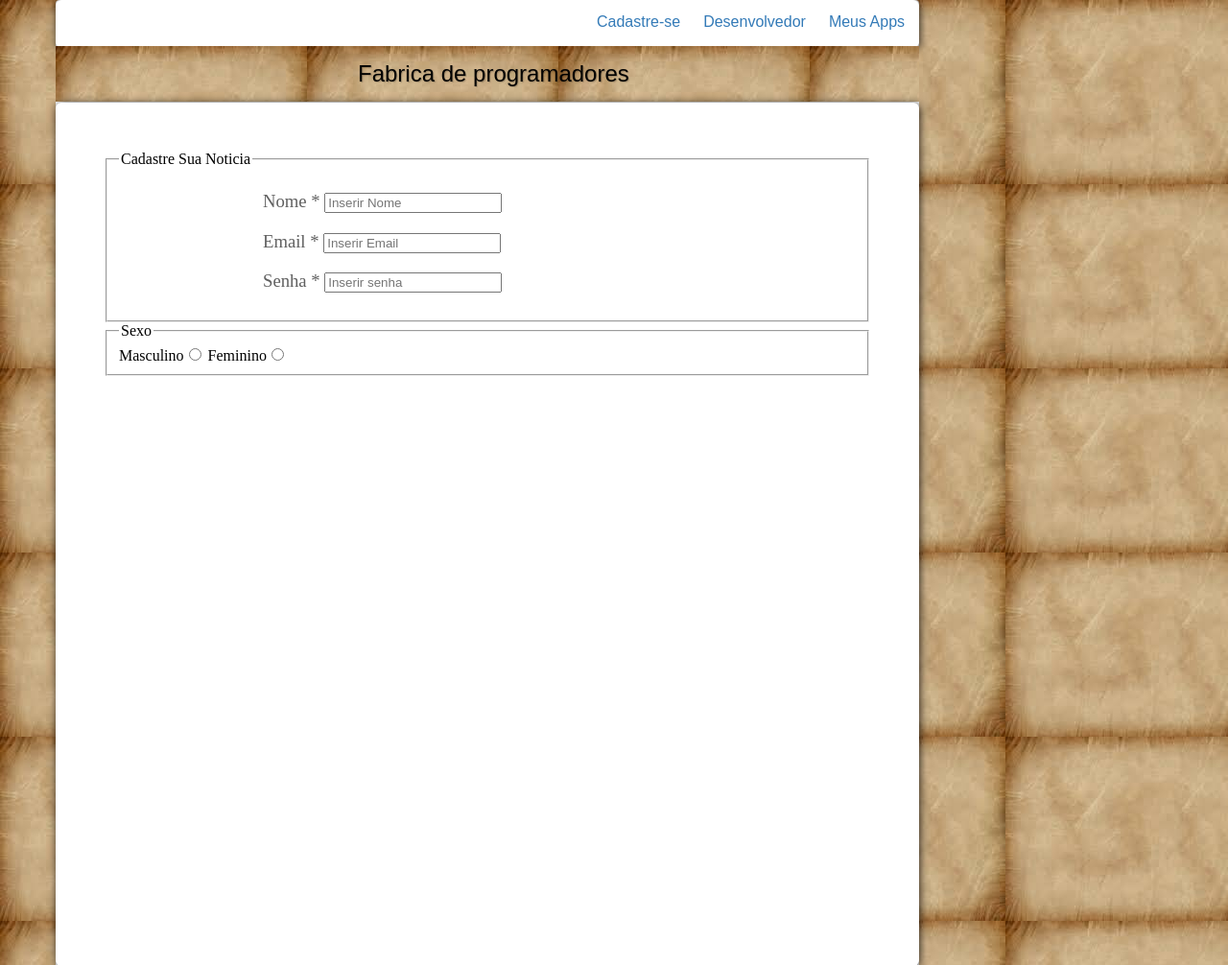
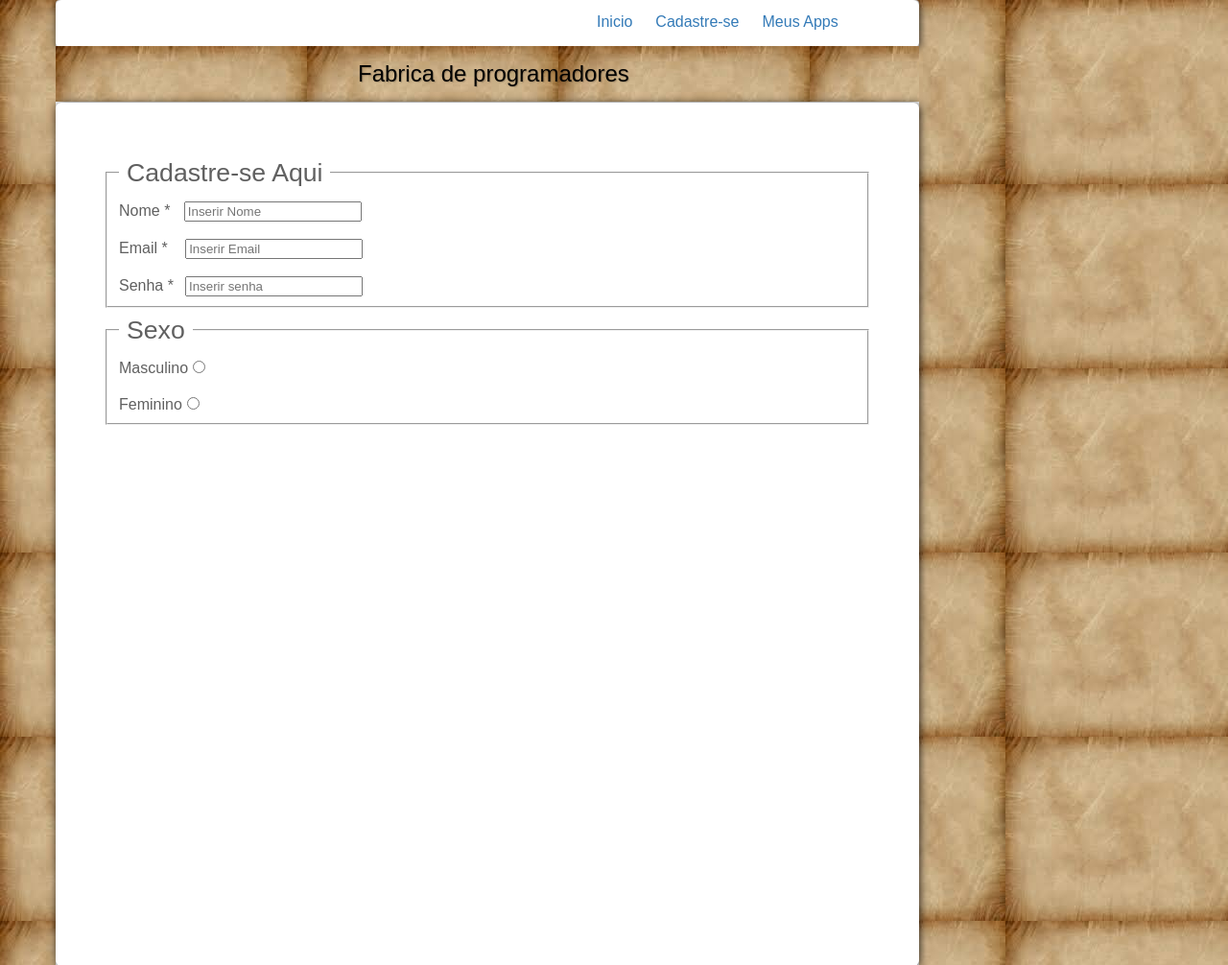
Before and after one commit to phablo200/my-seconde-blog, a Django app: page /blog/Cadastro/ in a window 1280 px wide. Shown: the top 1006 px of the page at 96% size. Run offline with Django 3.2, Linux system fonts and the light colour scheme.

Commit message:
evolucao

```diff
--- a/static-in-pro/static-our/Css/form.css
+++ b/static-in-pro/static-our/Css/form.css
@@ -1,3 +1,31 @@
-form#formulario label{
+form#F label{
+	font-family: Arial, sans-serif;
+	font-style: inherit;
+	font-size: 12pt;
+	color: #606060;
+}
+
+form#F legend{
+	font-family: Arial, sans-serif;
+	font-style: inherit;
 	font-size: 20pt;
+	padding: 8px;
+	color: #606060;
+
 }
+
+form#F input#nome{
+	margin-left: 10px;
+}
+
+form#F input#email{
+	margin-left: 14px;
+}
+
+form#F input#pass{
+	margin-left: 8px;
+}
+
+form#F input#F{
+	margin-left: 11	px;
+}
--- a/static-in-pro/static-our/Css/style.css
+++ b/static-in-pro/static-our/Css/style.css
@@ -170,10 +170,3 @@ footer#rodape p{
 
 
 }
-
-form#formulario label{
-	font-family: Arial, sans-serif;
-	font-size: 15pt;
-	font-style: inherit;
-
-}
--- a/static-in-pro/static-our/script/baladinha.js
+++ b/static-in-pro/static-our/script/baladinha.js
@@ -1,16 +1,12 @@
 window.onload= function(){
 	Carregar();
-
-
-
-
 
 }
 
 
 function Carregar(){
 	var imagens=document.getElementsByTagName("img");
-	for(var i=0; i< 10; i++){
+	for(var i=0; i< 20; i++){
 		imagens[i].src="/static/Imagens/cinebaladinha1.jpg";
 	}
 }
--- a/templates/polls/Cadastro.html
+++ b/templates/polls/Cadastro.html
@@ -8,30 +8,33 @@
 <html lang="pt-br">
 <head>
 
+
+
 <title></title>
+
 </head>
 
 
 {% block content %}
 
-<form id="formulario" action"#" method ="POST" >
+<form id="F" action"#" method ="POST" >
 
 <fieldset id="cadastro">
-<legend>Cadastre Sua Noticia</legend>
-<p>Nome *
-<input type="text" name="nome" id="nome" maxlength="30" size="20" placeholder="Inserir Nome"/></p>
-<p>Email *
-<input type="email" name="email" id="email" maxlength="30" size="20" placeholder="Inserir Email"/></p>
-<p> Senha *
-<input type="password" name="pass" id="pass" maxlength="30" size="20" placeholder="Inserir senha"/></p>
+<legend>Cadastre-se Aqui</legend>
+<label for="nome"> Nome * </label>
+<input type="text" name="nome" id="nome" maxlength="20" size="20" placeholder="Inserir Nome"/><br /><br />
+<label for="email">Email * </label>
+<input type="email" name="email" id="email" maxlength="20" size="20" placeholder="Inserir Email"/><br/><br/>
+<label for="pass"> Senha *</label>
+<input type="password" name="pass" id="pass" maxlength="20" size="20" placeholder="Inserir senha"/>
 </fieldset>
 
 <fieldset ="nascimento">
 <legend>Sexo</legend>
 
-Masculino<input type="radio" name="sexo" id="M"/>
+<label for="M">Masculino</label><input type="radio" name="sexo" id="M"/><br/><br/>
 
-Feminino<input type="radio" name="sexo" id="F" />
+<label for="F">Feminino</label><input type="radio" name="sexo" id="F" />
 </fieldset>
 
 </form>
--- a/templates/polls/base.html
+++ b/templates/polls/base.html
@@ -6,6 +6,7 @@
 <title></title>
 <meta charset="UTF-8">
 <link href="{% static 'Css/style.css' %}" rel="stylesheet">
+<link href="{% static 'Css/form.css' %}" rel="stylesheet">
 </head>
 <body>
 
@@ -14,11 +15,15 @@
 <header id="cabeca">
 <nav id="menu">
 <ul>
-	<li><a href="#"> Cadastre-se</a> </li>
-	<li><a href="#"> Desenvolvedor</a> </li>
+	<li><a href="/blog/">Inicio</a> </li>
+	{% if request.user.is_authenticated %}
+	<li><a href="">logout</a> </li>
+	{% else %}
+	<li><a href="/blog/Cadastro"> Cadastre-se</a></li>
+	{% endif %}
 	<li id="h"><a href="#"> Meus Apps</a>
 		<ul>
-			<li><a href="#">Cine</a></li>
+			<li><a href="/blog/MEUAPP/">Cine</a></li>
 			<li><a href="#">Votacao</a></li>
 			<li><a href="#">etc</a></li>
 		</ul>
@@ -45,7 +50,7 @@
 <li><p>Por Phablo Vilas Boas</p></li>
 <li><a href="https://www.facebook.com"> Facebook </a></li>
 <li><a href="https://www.twiter.com"> twiter </li>
-<li><a href="#"> Fale Conosco </a> </li>
+<li><a href="/blog/desenvolvedor/"> Fale Conosco </a> </li>
 <ul>
 </footer>
 
```
Also changed, not shown: static-in-pro/static-our/Css/estilo.css (+1 -9 lines), templates/home.html (added, +25 -0 lines), templates/index.html (+5 -2 lines), templates/polls/MEUAPP.html (+3 -25 lines), templates/polls/desenvolvedor.html (+5 -31 lines).
